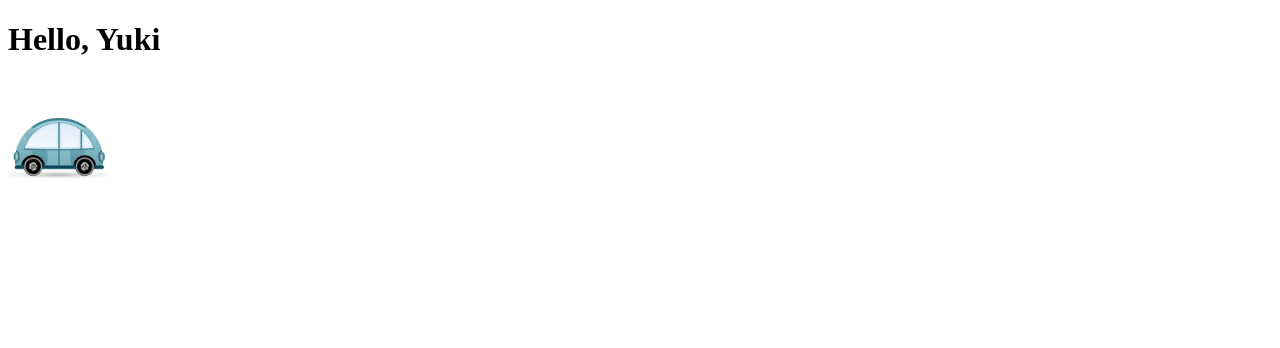
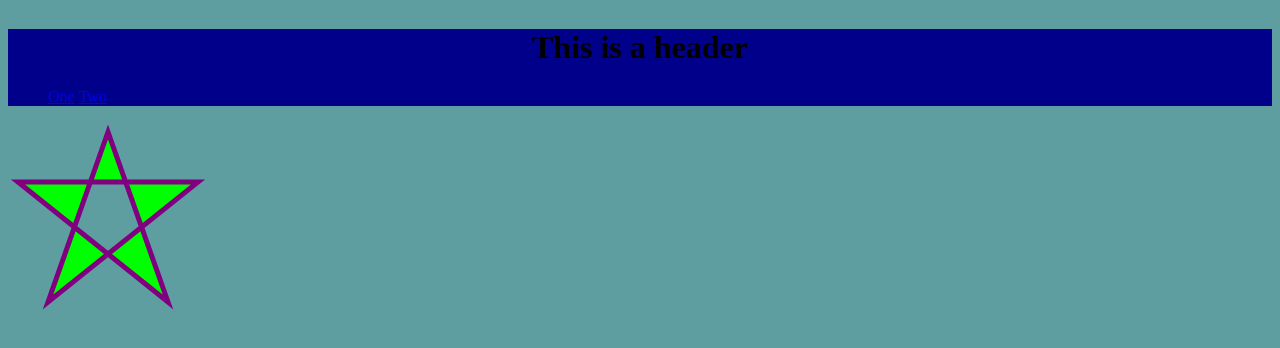
Before and after one commit to Alanplusplus/Personal, a plain HTML site: page index.html in a window 1280 px wide. Drawn offline with Linux system fonts and the light colour scheme.

Commit message:
css stylesheet

```diff
--- a/index.html
+++ b/index.html
@@ -1,11 +1,30 @@
 <!DOCTYPE html>
 <html lang="en">
+
+<link rel="stylesheet" href="stylesheet.css" type="text/css">
 <head>
     <meta charset="UTF-8">
     <title>Welcome</title>
 </head>
 <body>
-<h1>Hello, Yuki</h1>
-<img src="car_test.png" width="100" height="100">
+<div style="max-width: none;">
+    <header>
+         <h1>This is a header</h1>
+        <nav>
+        <ul >
+            <li><a href="#">One</a></li>
+            <li><a href="#">Two</a></li>
+        </ul>
+    </nav>
+    </header>
+
+
+</div>
+
+<svg xmlns="http://www.w3.org/2000/svg" version="1.1" height="190">
+    <polygon points="100,10 40,180 190,60 10,60 160,180"
+             style="fill:lime;stroke:purple;stroke-width:5;fill-rule:evenodd;"/>
+</svg>
+
 </body>
 </html>
--- /dev/null
+++ b/stylesheet.css
@@ -0,0 +1,24 @@
+body{
+    background-color: cadetblue;
+    align-content: center;
+    align-self: center;
+    display: block;
+}
+
+h1{
+    text-align: center;
+}
+
+h2{
+    text-align: left;
+}
+
+header{
+    background-color: darkblue;
+}
+
+header nav ul li{
+    align-content: center;
+    align-items: center;
+    display: inline;
+}
```
